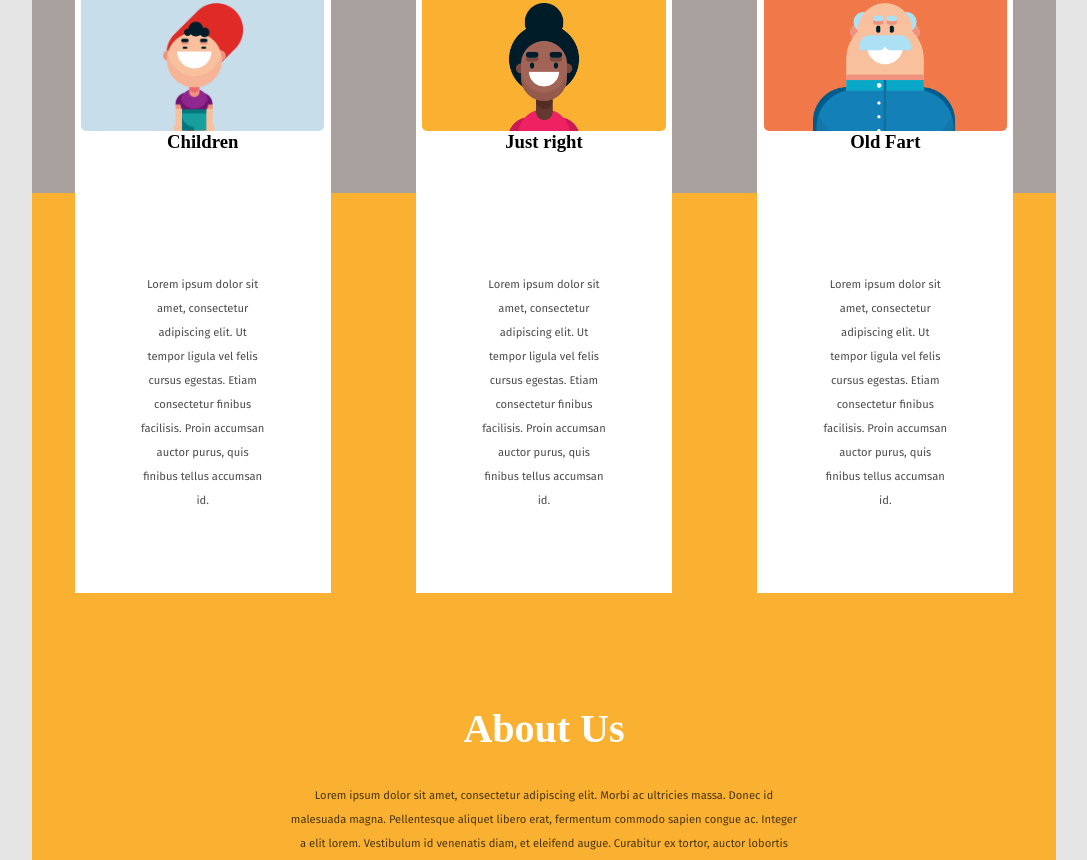
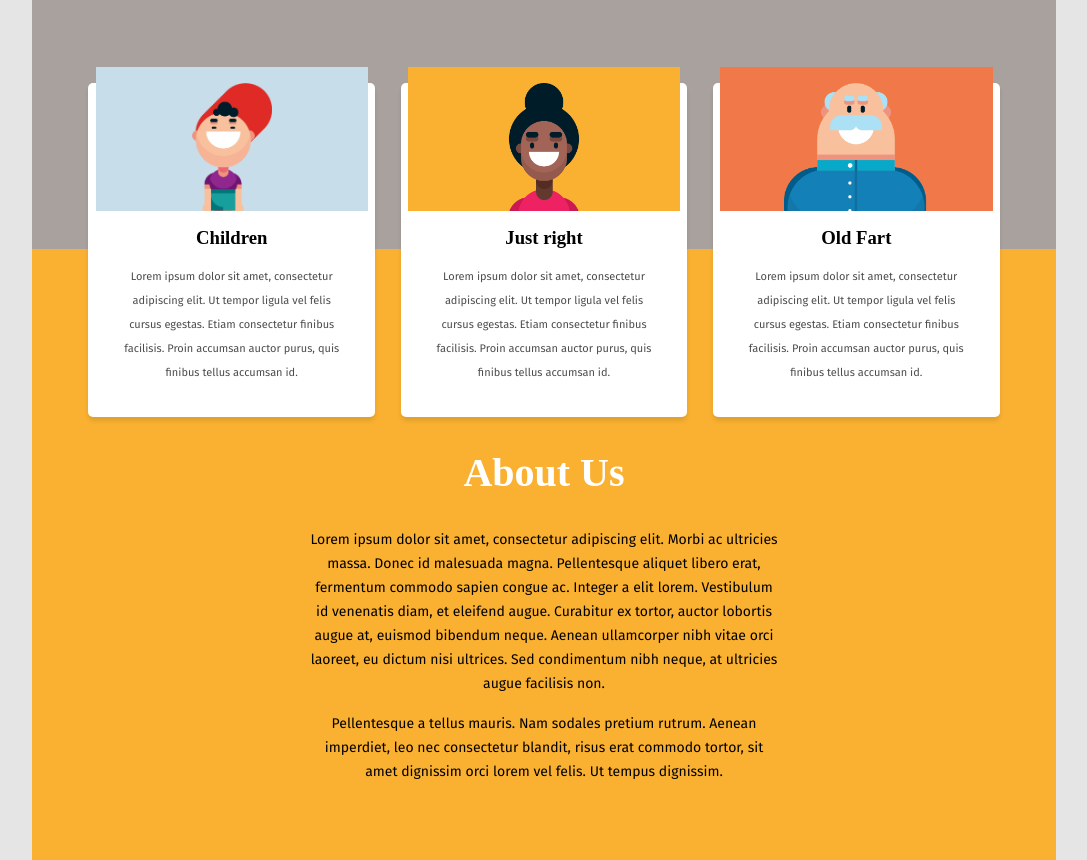
Before and after one commit to jensengbg-johanna-jansson/crazy-scientists, a plain HTML site: page index.html in a window 1280 px wide. Shown: the part 895-1755 px from the top of the page, without its empty margins (96-1183 px from the left). Drawn offline with Linux system fonts and the light colour scheme; a web font is replaced by a local one.

Commit message:
mainbox-klar
Fixade korten i main box och css för resterande element

```diff
--- a/css/style.css
+++ b/css/style.css
@@ -125,15 +125,23 @@ nav a {
     color: var(--grey);
 }
 
-/* Main Box 1 */
+/* Main Box 1 - gray */
 .box1 {
     background: var(--grey);
 }
+
+.box1 h1 {
+    color: #ffffff;
+}
+
 .box1 article {
     display: grid;
     grid-template-columns: 1fr 1fr;
     grid-template-rows: 15rem;
-    padding-bottom: 2.5rem;
+}
+
+.box1 .box1-join {
+    padding-bottom: 6rem;
 }
 
 .box1 article div {
@@ -143,8 +151,12 @@ nav a {
     align-self: center;
     align-items: center;
     width: 60%;
-    padding-top: 2.5rem;
 }
+
+.box1 .box1-join {
+    padding-top: 4rem;
+}
+
 .box1 article p {
     display: flex;
     flex-direction: column;
@@ -152,7 +164,7 @@ nav a {
     align-self: center;
     align-items: center;
     width: 60%;
-    padding-top: 2.5rem;
+    font-size: 14px;
 }
 
 .box1 button {
@@ -160,29 +172,45 @@ nav a {
     margin-top: 2.5rem;
 
 }
-.box1 section {
+
+/* Cards */
+.cards {
     display: flex;
     flex-direction: row;
-    justify-content: space-around;
+    justify-content: center;
 }
 
-.box1 section h3 {
+.cards article {
+    background: #ffffff;
+    width: 28%;
+    display: flex;
+    flex-direction: column;
+    justify-content: center;
+    align-items: center;
+    margin: 0 0.8rem;
+
+    box-shadow: 0px 4px 4px rgba(0, 0, 0, 0.1);
+}
+
+.cards h3 {
     align-self: center;
 }
 
-.box1 section article {
-    background: #ffffff;
-    width: 25%;
-    display: flex;
-    flex-direction: column;
-    justify-content: center;
-    align-content: center;
+
+.box1 .cards article {
     border-radius: 5px 5px 0 0;
 }
 
-.box1 section article div {
+.box2 .cards article {
+    border-radius: 0 0 5px 5px;
+}
+
+.box1 .cards div {
     width: 95%;
-    border-radius: 5px;
+    border-radius: px;
+    position: relative;
+    top: -1rem;
+    padding-top: 1rem;
 }
 
 #blue {
@@ -221,23 +249,41 @@ nav a {
     object-position: 100% 0;
 }
 
+.box2 .cards p {
+    color: rgba(0, 0, 0, 0.7);
+    width: 80%;
+    text-align: center;
+    font-size: 11px;
+    padding: 1rem 0 2rem 0;
+}
 
-
-/* Main Box 2 */
+/* Main Box 2 - Yellow */
 .box2 {
     background: var(--yellow);
 }
 
-.box2 section {
+.about {
     display: flex;
-    flex-direction: row;
-    justify-content: space-around;
+    flex-direction: column;
+    justify-content: center;
+    align-items: center;
+
+    padding-bottom: 4rem;
 }
 
-.box2 section article {
-    background: #ffffff;
-    width: 25%;
+.about h1 {
+    color: white;
+    padding: 2rem 0;
 }
+
+.about p {
+    width: 46%;
+    font-size: 14px;
+    text-align: center;
+    margin-bottom: 1rem;
+}
+
+/* How it works boxes */
 
 .container-box {
     display: grid;
@@ -289,21 +335,3 @@ nav a {
     color: rgba(0, 0, 0, 0.7);
     padding: 1rem 0;
 }
-
-.box2 article {
-    display: flex;
-    flex-direction: column;
-    justify-content: center;
-    align-items: center;
-    padding: 5rem 0;
-}
-.box2 article h1 {
-    color: white;
-    padding: 2rem 0;
-}
-
-.box2 article p {
-    color: rgba(0, 0, 0, 0.7);
-    width: 50%;
-    text-align: center;
-}
--- a/index.html
+++ b/index.html
@@ -46,7 +46,7 @@
         <!-- -->
             <main class="">
                 <div class="box1"> <!-- Första boxen-->
-                    <article>
+                    <article class="box1-join">
                         <div>
                             <h1>Your personal financial safety net online.</h1>
                             <button>Join now</button>
@@ -59,7 +59,7 @@
                             ac, interdum vel enim. Pellentesque congue felis eget lorem tempor
                             blandit. Mauris hendrerit ullamcorper ex quis congue donec vel finibus libero.</p>
                     </article>
-                    <section>
+                    <section class="cards">
                         <article>
                             <div id="blue"><img src="images/child.png" alt="child">
                             </div>
@@ -81,7 +81,7 @@
                 </div>
 
                 <div class="box2"> <!-- andra boxen-->
-                        <section>
+                    <section class="cards">
                         <article>
                             <p>Lorem ipsum dolor sit amet, consectetur adipiscing elit.
                                 Ut tempor ligula vel felis cursus egestas. Etiam consectetur
@@ -98,7 +98,7 @@
                                     finibus facilisis. Proin accumsan auctor purus, quis finibus tellus accumsan id.</p>
                         </article>
                     </section>
-                    <article>
+                    <article class="about">
                         <h1>About Us</h1>
                         <p>Lorem ipsum dolor sit amet, consectetur adipiscing elit.
                             Morbi ac ultricies massa. Donec id malesuada magna. Pellentesque
```
Lines whose indentation alone changed are shown as unchanged.
